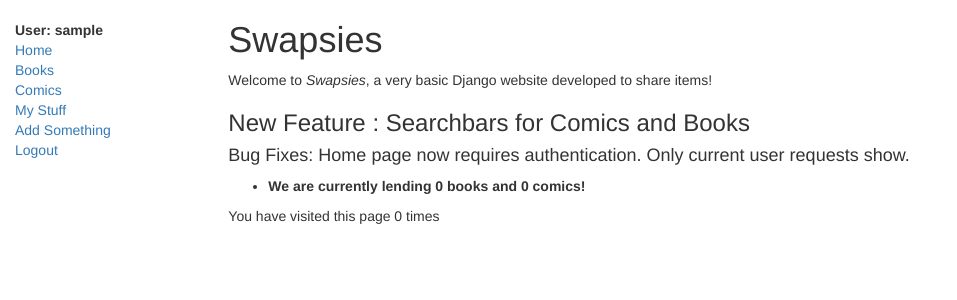
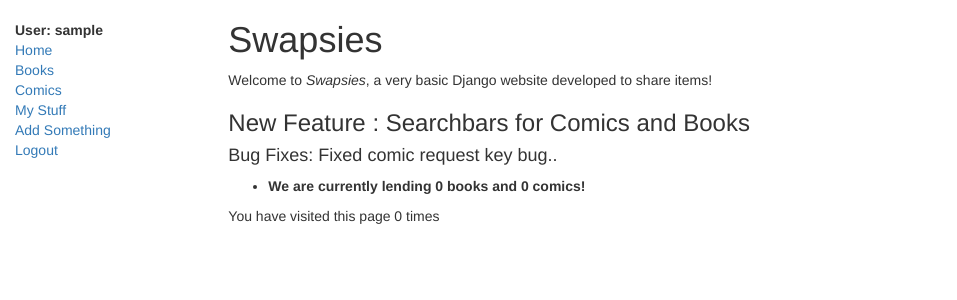
Before and after one commit to Cjhosu/Swapsies, a Django app: page /catalog/ in a window 1280 px wide. Shown: the top 300 px of the page, without its empty margins (0-957 px from the left). Run offline with Django 3.2, Linux system fonts and the light colour scheme; the visitor is signed in with stand-in values (Sample User, id 1); data that the repository does not hold is empty; some libraries are stand-ins or nearby versions.

Commit message:
New message for bug fixes

```diff
--- a/catalog/templates/index.html
+++ b/catalog/templates/index.html
@@ -7,7 +7,7 @@
 
 
 <h3>New Feature : Searchbars for Comics and Books</h3>
-<h4> Bug Fixes: Home page now requires authentication. Only current user requests show.</h4>
+<h4> Bug Fixes: Fixed comic request key bug..</h4>
 
   <ul>
     <li><strong>We are currently lending {{ num_books }} books and {{ num_comics}} {% if num_comics == 1 %} comic{% else %} comics{% endif %}! </strong> </li>
```
